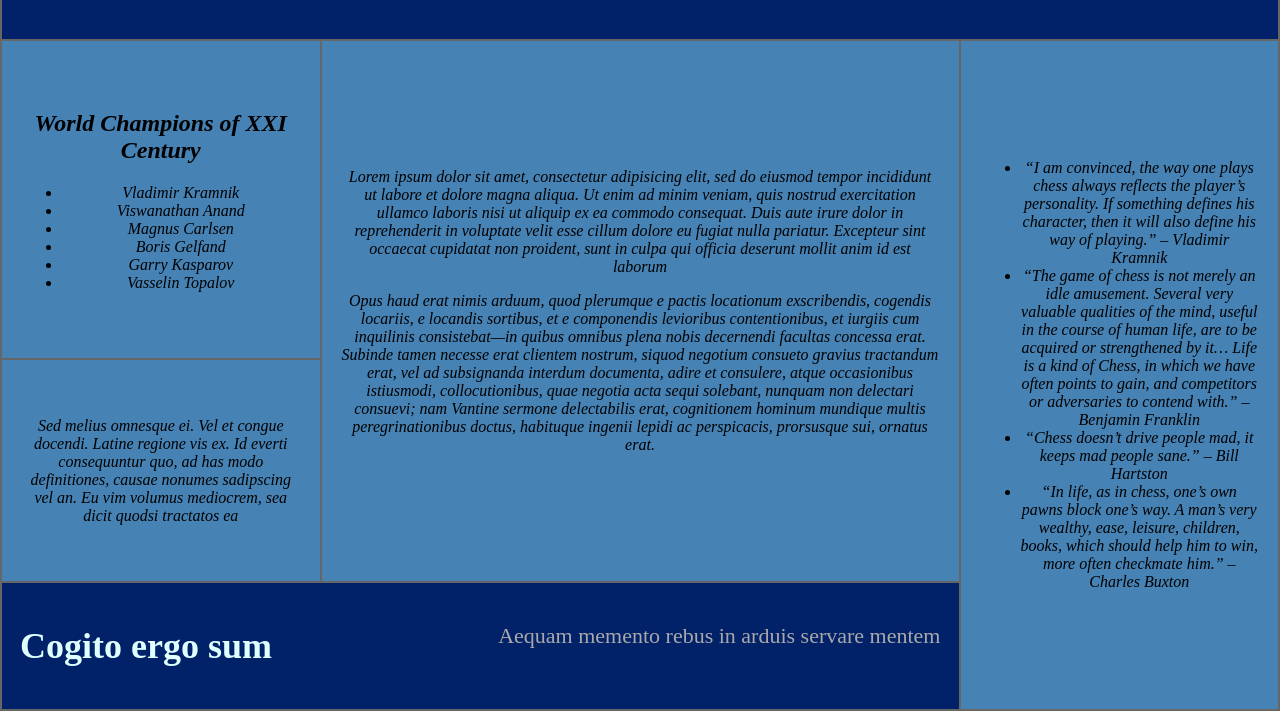
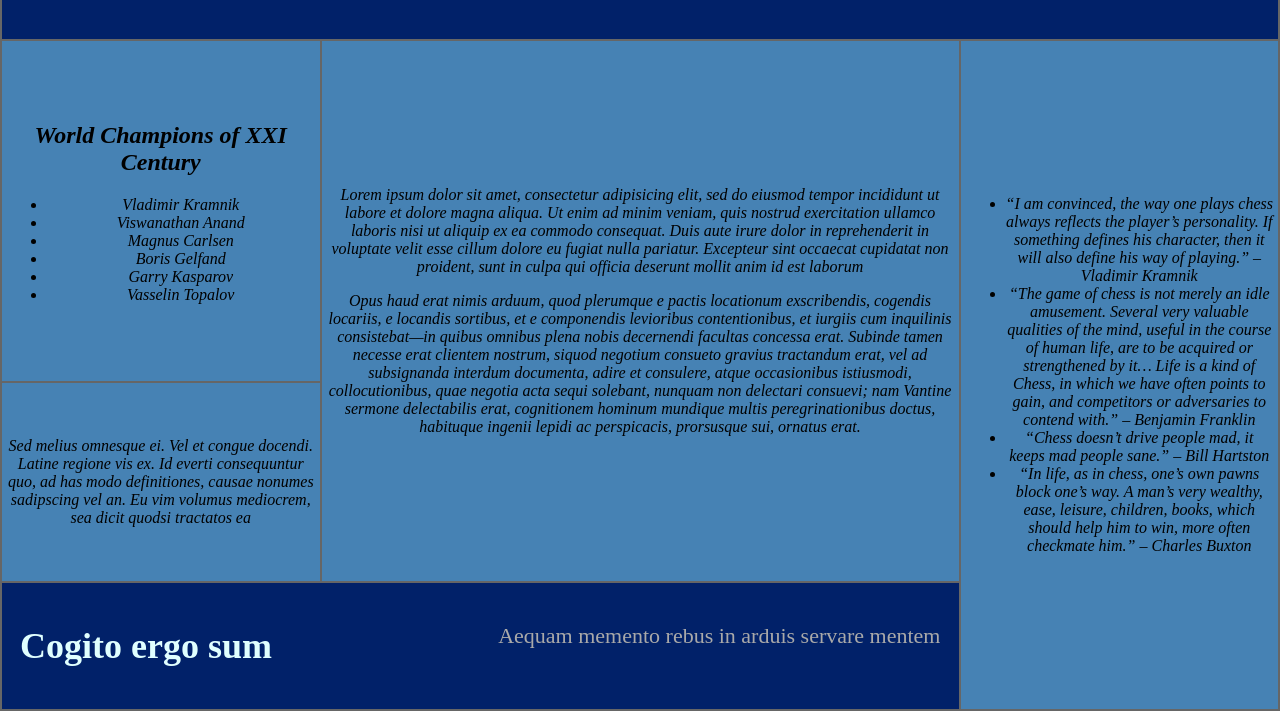
Before and after one commit to vcinonyx/vcinonyx.github.io, a plain HTML site: page lab-1/ul.html in a window 1280 px wide. Shown: the part 89-800 px from the top of the page. Drawn offline with Linux system fonts and the light colour scheme.

Commit message:
removed extra spaces

```diff
--- a/lab-1/css/styles.css
+++ b/lab-1/css/styles.css
@@ -32,7 +32,7 @@
 	text-align: center;
 	font-style: oblique;
 	font-weight: 100;
-	padding: 20px;
+	padding: 5px;
 	background-color: #4682B4;
 }
 
```
Also changed, not shown: lab-1/ul.html (+6 -3 lines).
